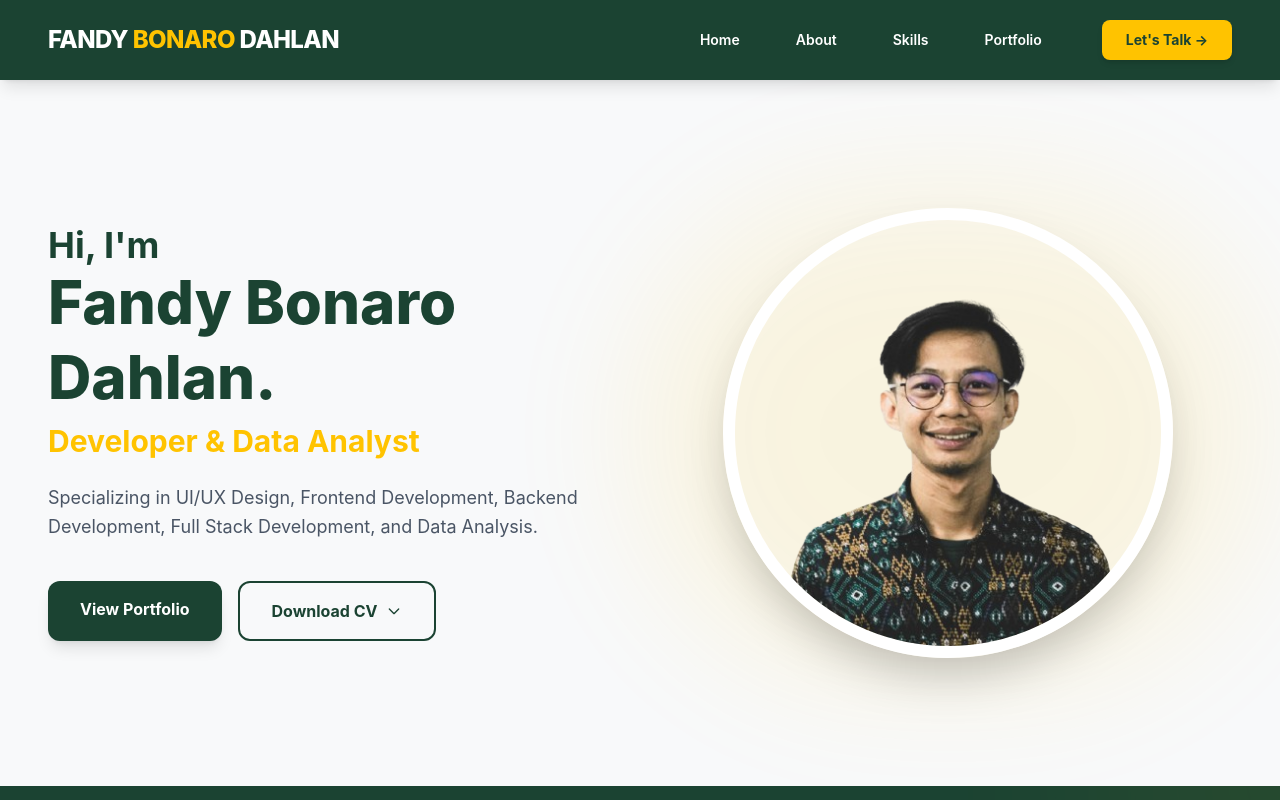
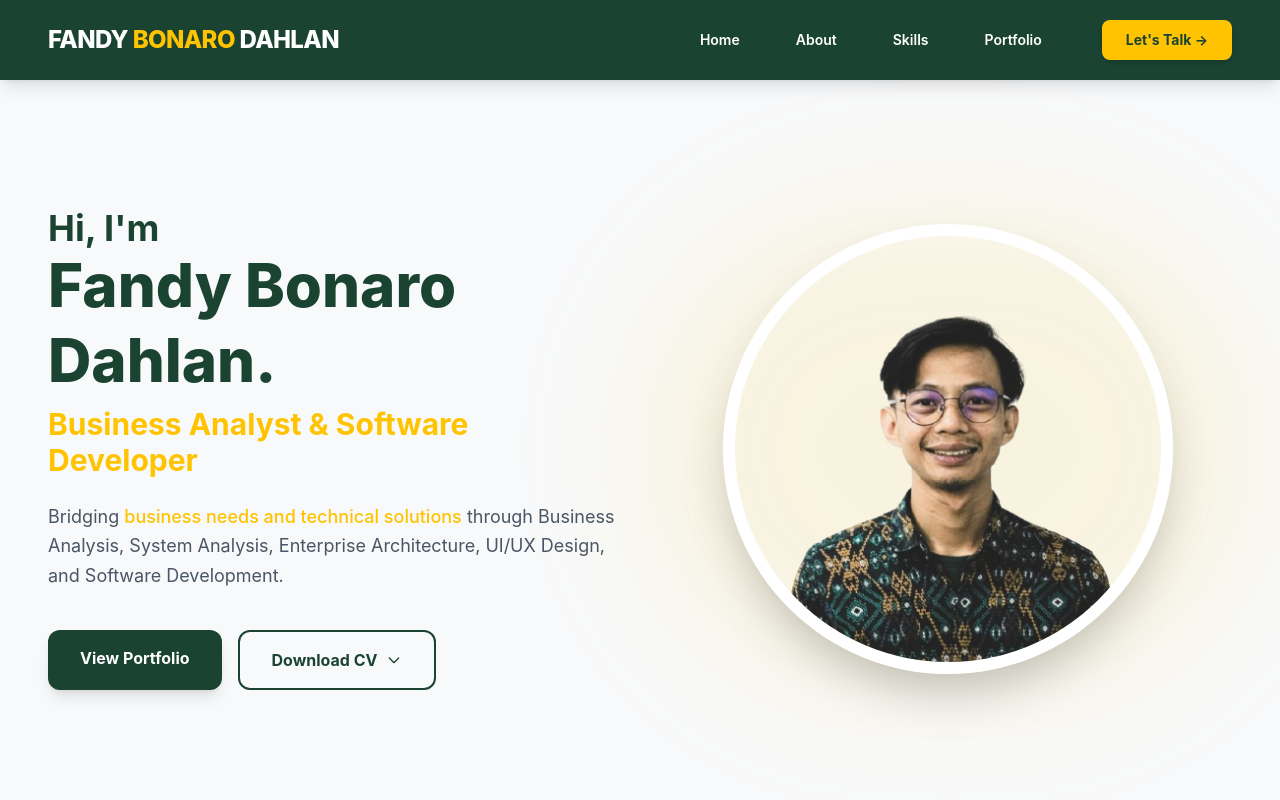
Before and after one commit to fandydahlan3/my-portfolio, a React (Vite) app in the folder fullstack-porto-fandy/porto-fandy-react/: page / in a window 1280 px wide. Shown: the top 800 px of the page. Built offline with nearby package versions, Linux system fonts and the light colour scheme.

Commit message:
merubah hero text

```diff
--- a/fullstack-porto-fandy/porto-fandy-react/src/sections/Hero.jsx
+++ b/fullstack-porto-fandy/porto-fandy-react/src/sections/Hero.jsx
@@ -20,13 +20,11 @@ const Hero = () => {
             </h1>
 
             <h3 className="mt-2 text-xl sm:text-2xl lg:text-3xl font-bold text-kuning-fandy">
-  Developer & Data Analyst
+              Business Analyst & Software Developer
             </h3>
 
             <p className="mt-6 text-base sm:text-lg text-gray-600 max-w-xl mx-auto lg:mx-0 leading-relaxed">
-              Specializing in UI/UX Design, Frontend Development,
-              Backend Development, Full Stack Development,
-              and Data Analysis.
+              Bridging <span className="text-kuning-fandy font-medium">business needs and technical solutions</span> through Business Analysis, System Analysis, Enterprise Architecture, UI/UX Design, and Software Development.
             </p>
 
 
```
Lines whose indentation alone changed are shown as unchanged.
